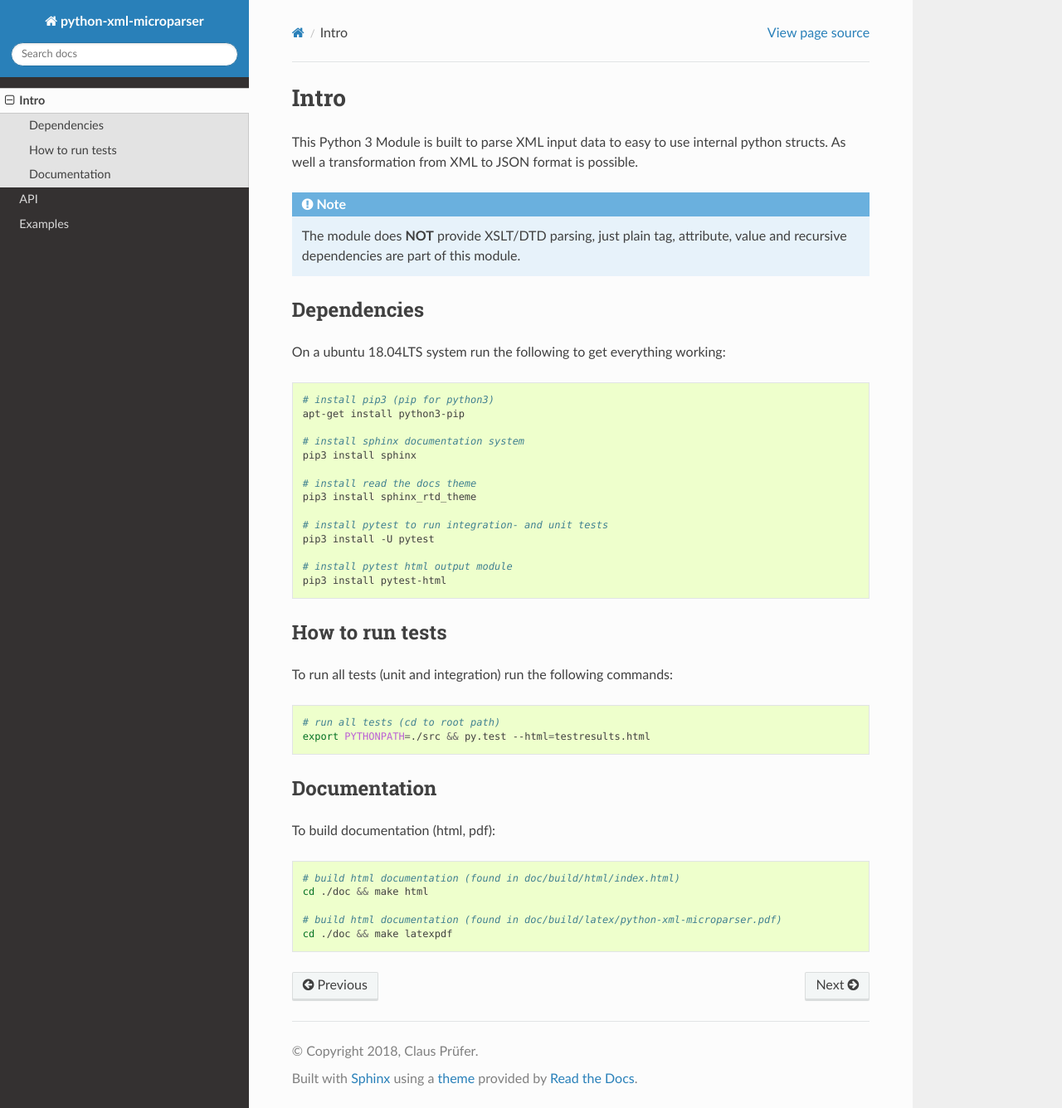
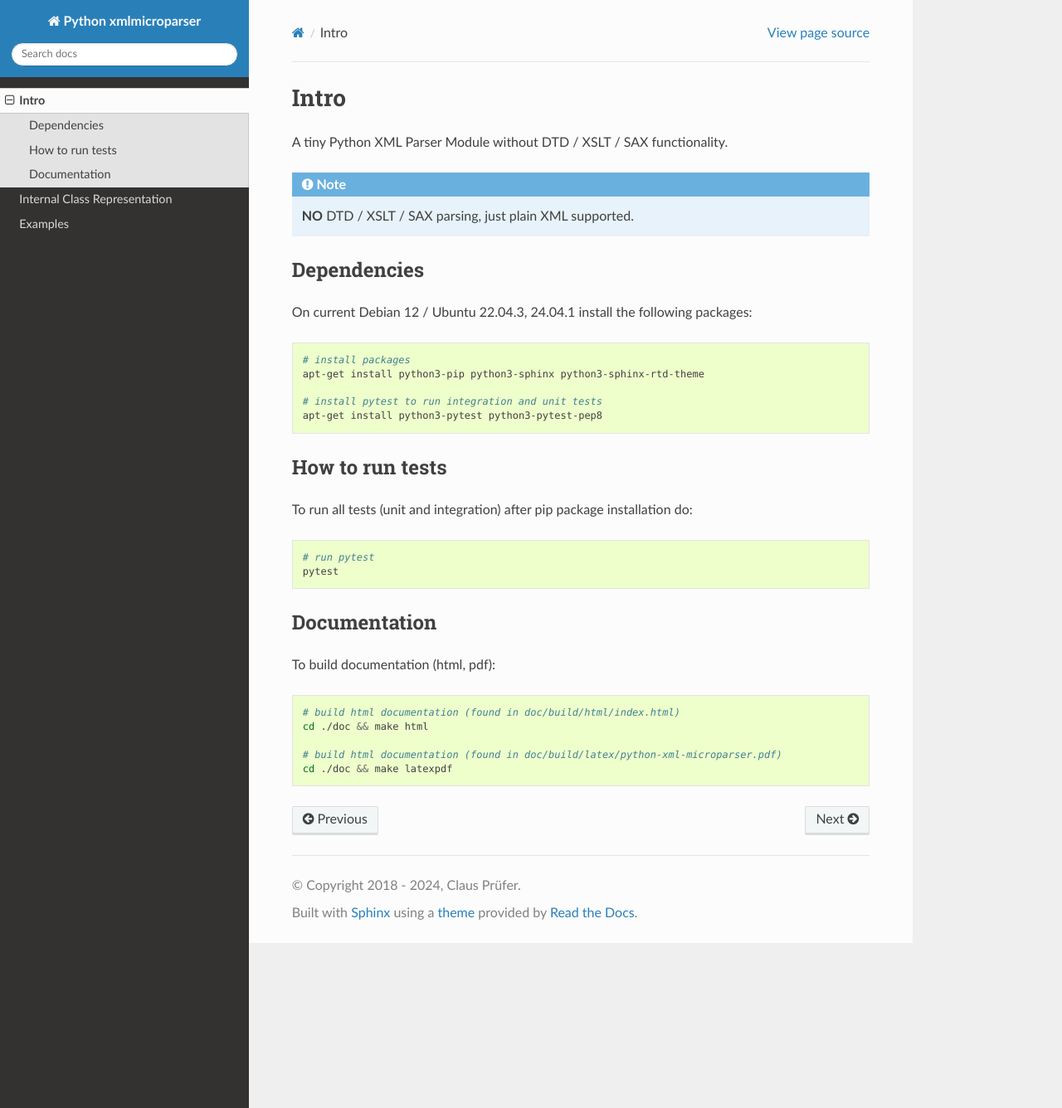
Before and after one commit to clauspruefer/python-xml-microparser, a Sphinx documentation site: the page built from doc/source/intro.rst, in a window 1280 px wide and 1336 px high. Shown: the whole window at 83% size. Built offline with Sphinx 7.4.7 and the Read the Docs theme 3.1.0, drawn with Linux system fonts in a browser that asks for light colours.

Commit message:
Update documentation

```diff
--- a/doc/source/api.rst
+++ b/doc/source/api.rst
@@ -1,8 +1,8 @@
 .. api
 
-===
-API
-===
+=============================
+Internal Class Representation
+=============================
 
 Microparser
 ***********
--- a/doc/source/conf.py
+++ b/doc/source/conf.py
@@ -1,8 +1,3 @@
-# -*- coding: utf-8 -*-
-#
-# python-xml-microparser documentation build configuration file, created by
-# sphinx-quickstart on Tue Feb  6 08:37:14 2018.
-#
 # This file is execfile()d with the current directory set to its
 # containing dir.
 #
@@ -30,9 +25,7 @@ sys.path.insert(0, os.path.abspath('../../src'))
 # ones.
 extensions = [
     'sphinx.ext.autodoc',
-    'sphinx.ext.doctest',
     'sphinx.ext.todo',
-    'sphinx.ext.mathjax',
     'sphinx.ext.viewcode',
 ]
 
@@ -51,8 +44,8 @@ source_encoding = 'utf-8-sig'
 master_doc = 'index'
 
 # General information about the project.
-project = u'python-xml-microparser'
-copyright = u'2018, Claus Prüfer'
+project = u'Python xmlmicroparser'
+copyright = u'2018 - 2024, Claus Prüfer'
 author = u'Claus Prüfer'
 
 # The version info for the project you're documenting, acts as replacement for
@@ -60,9 +53,9 @@ author = u'Claus Prüfer'
 # built documents.
 #
 # The short X.Y version.
-version = u'0.55beta'
+version = u'0.6rc1'
 # The full version, including alpha/beta/rc tags.
-release = u'0.55beta'
+release = u'0.6rc1'
 
 # The language for content autogenerated by Sphinx. Refer to documentation
 # for a list of supported languages.
--- a/doc/source/intro.rst
+++ b/doc/source/intro.rst
@@ -4,44 +4,33 @@
 Intro
 =====
 
-This Python 3 Module is built to parse XML input data to easy to use internal
-python structs. As well a transformation from XML to JSON format is possible.
+A tiny Python XML Parser Module without DTD / XSLT / SAX functionality.
 
 .. note::
-    The module does **NOT** provide XSLT/DTD parsing, just plain tag,
-    attribute, value and recursive dependencies are part of this module.
+    **NO** DTD / XSLT / SAX parsing, just plain XML supported.
 
 Dependencies
 ============
 
-On a ubuntu 18.04LTS system run the following to get everything working:
+On current Debian 12 / Ubuntu 22.04.3, 24.04.1 install the following packages:
 
 .. code-block:: bash
 
-    # install pip3 (pip for python3)
-    apt-get install python3-pip
+    # install packages
+    apt-get install python3-pip python3-sphinx python3-sphinx-rtd-theme
 
-    # install sphinx documentation system
-    pip3 install sphinx
-
-    # install read the docs theme
-    pip3 install sphinx_rtd_theme
-
-    # install pytest to run integration- and unit tests
-    pip3 install -U pytest
-
-    # install pytest html output module
-    pip3 install pytest-html
+    # install pytest to run integration and unit tests
+    apt-get install python3-pytest python3-pytest-pep8
 
 How to run tests
 ================
 
-To run all tests (unit and integration) run the following commands:
+To run all tests (unit and integration) after pip package installation do:
 
 .. code-block:: bash
 
-    # run all tests (cd to root path)
-    export PYTHONPATH=./src && py.test --html=testresults.html
+    # run pytest
+    pytest
 
 Documentation
 =============
```
